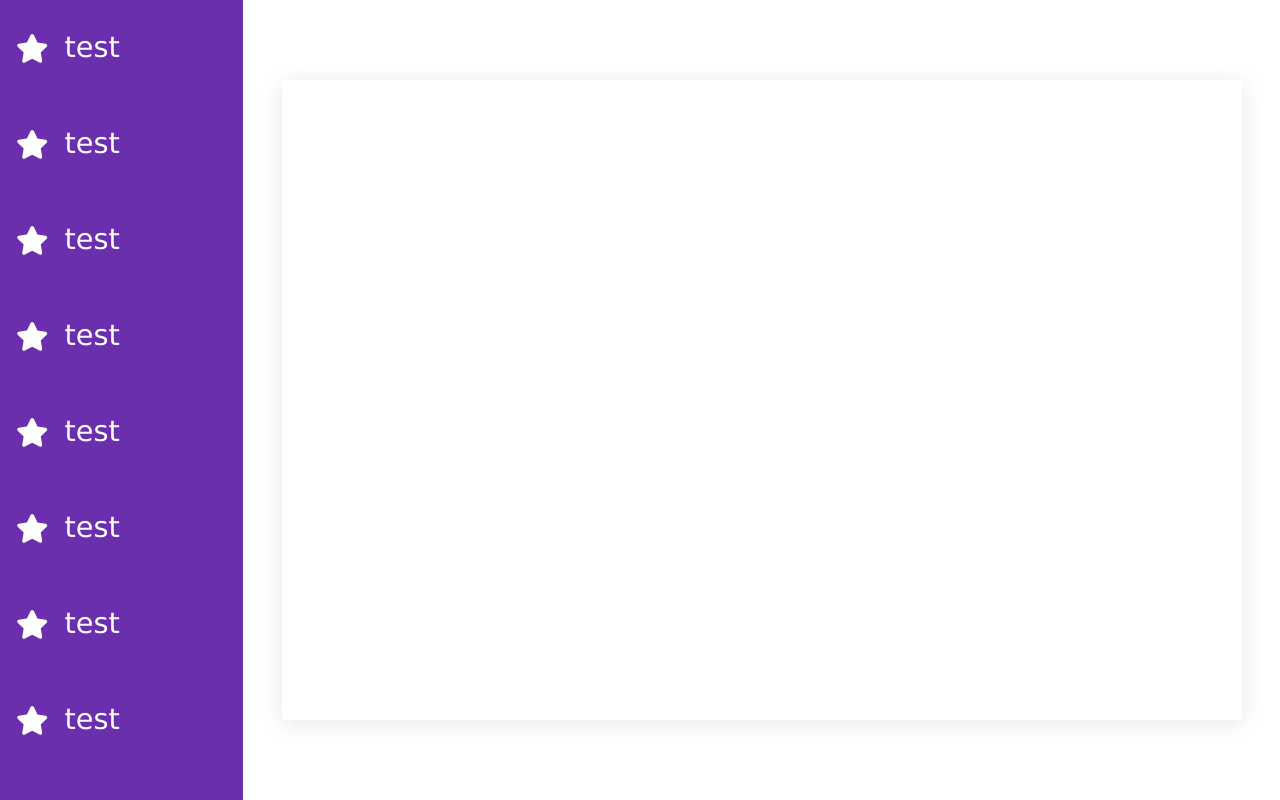
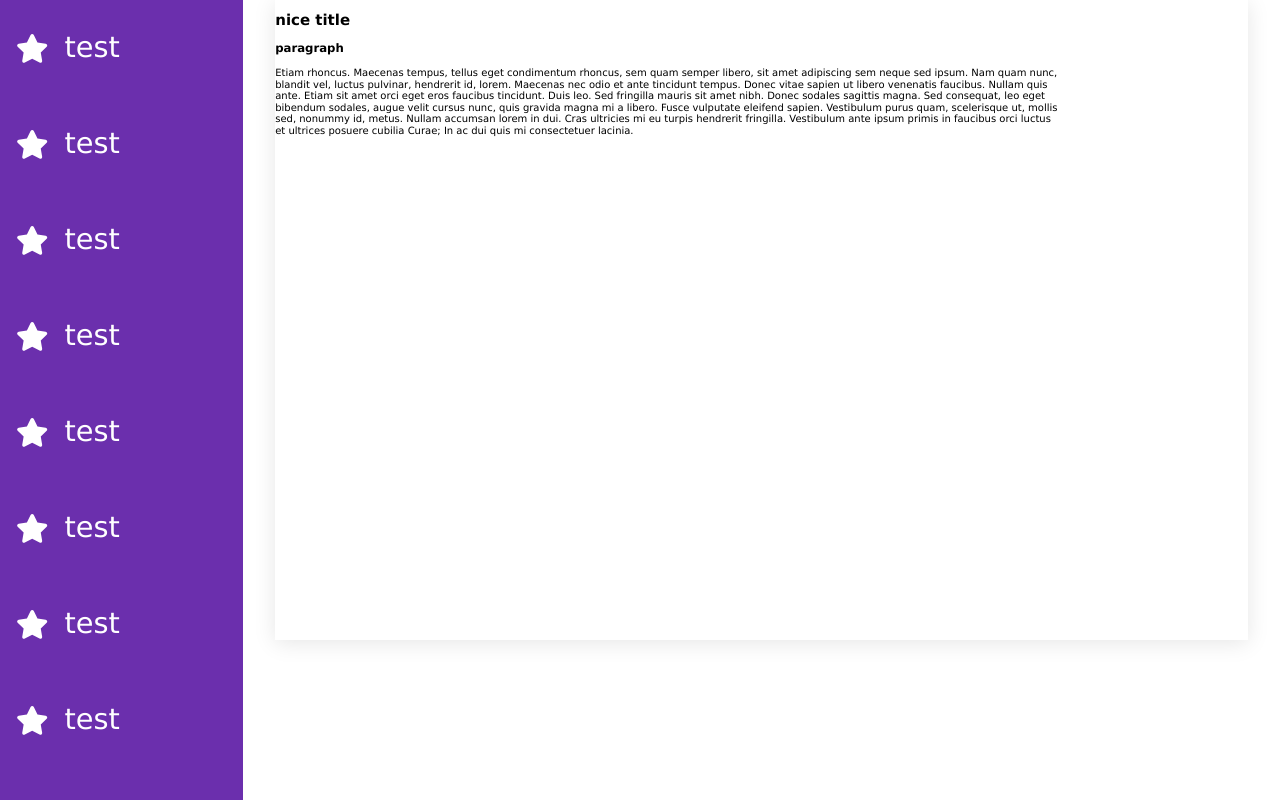
Before and after one commit to lynea/fe-onboarding, a Next.js app: page /onboarding in a window 1280 px wide. Built offline with nearby package versions, Linux system fonts and the light colour scheme.

Commit message:
add text container and update to next-v10

```diff
--- a/components/Elevation/Elevation.component.tsx
+++ b/components/Elevation/Elevation.component.tsx
@@ -2,10 +2,12 @@ import { ElevationProps } from './types';
 import styled, { css } from 'styled-components';
 import React, { FunctionComponent } from 'react';
 
+//TODO: see if its doable to wrap around text container
+
 export const StyledElevation = styled.span<ElevationProps>`
     display: block;
-    height: fit-content;
-    width: fit-content;
+    height: 100%;
+    width: 100%;
 
     ${({ elevation }) =>
         elevation === 1 &&
--- a/components/ExplainationCard/ExplainationCard.component.tsx
+++ b/components/ExplainationCard/ExplainationCard.component.tsx
@@ -1,4 +1,6 @@
 import { StyledCardContainer } from './ExplainationCard.styles';
+import TextContainer from './TextContainer';
+import TextContainerObj from '../../mocks/TextContainerMocks';
 import React from 'react';
 
 //TODO: add text prop , title etc and inner container
@@ -7,7 +9,11 @@ import React from 'react';
 export type ExplainationCardProps = {};
 
 const ExplainationCard: React.FC<ExplainationCardProps> = ({}) => {
-    return <StyledCardContainer> </StyledCardContainer>;
+    return (
+        <StyledCardContainer>
+            <TextContainer TextContainerObj={TextContainerObj}></TextContainer>
+        </StyledCardContainer>
+    );
 };
 
 export default ExplainationCard;
--- a/components/ExplainationCard/ExplainationCard.styles.tsx
+++ b/components/ExplainationCard/ExplainationCard.styles.tsx
@@ -1,7 +1,12 @@
 import styled from 'styled-components';
+import mediaQueries from '../../utils/media-queries';
 //TODO add responsive layouts
 
 export const StyledCardContainer = styled.div`
-    width: 60rem;
-    height: 40rem;
+    ${mediaQueries('md')`
+        box-shadow: 0px 3px 21px #0000001a;
+        height: 40rem;
+    `};
+    width: 100%;
+    height: 100vh;
 `;
--- /dev/null
+++ b/components/ExplainationCard/TextContainer/TextContainer.component.tsx
@@ -0,0 +1,17 @@
+import React, { FunctionComponent } from 'react';
+import { TextContainerProps } from './types';
+import { StyledTextContainer, Paragraph, Title, SubTitle } from './index';
+
+const TextContainer: FunctionComponent<TextContainerProps> = ({ TextContainerObj }) => (
+    <StyledTextContainer>
+        <h2>{TextContainerObj.title}</h2>
+        {TextContainerObj.paragraphs.map((paragraph) => (
+            <>
+                <SubTitle>{paragraph.title}</SubTitle>
+                <Paragraph key={paragraph.title}>{paragraph.body?.text}</Paragraph>
+            </>
+        ))}
+    </StyledTextContainer>
+);
+
+export default TextContainer;
--- /dev/null
+++ b/components/ExplainationCard/TextContainer/TextContainer.styles.tsx
@@ -0,0 +1,13 @@
+import React from 'react';
+import styled from 'styled-components';
+
+export const StyledTextContainer = styled.div`
+    width: 90%;
+    height: 90%;
+`;
+export const Title = styled.h2``;
+export const SubTitle = styled.h3``;
+export const Paragraph = styled.div`
+    width: 90%;
+    height: 90%;
+`;
--- /dev/null
+++ b/components/ExplainationCard/TextContainer/index.tsx
@@ -0,0 +1,2 @@
+export { default } from './TextContainer.component';
+export * from './TextContainer.styles';
--- /dev/null
+++ b/components/ExplainationCard/TextContainer/types.ts
@@ -0,0 +1,16 @@
+export interface TextContainerProps {
+    TextContainerObj: {
+        imageUrl?: string;
+        title: string;
+        paragraphs: paragraph[];
+
+    };
+}
+
+export interface paragraph {
+    title: string;
+    body: {
+        text?: string;
+        codeBlock?: string;
+    }
+}
--- a/layout/MainLayout.styles.tsx
+++ b/layout/MainLayout.styles.tsx
@@ -124,6 +124,7 @@ export const Row = styled.div`
 `;
 
 export const StyledContentContainer = styled.section`
+    min-height: 100vh;
     flex: 1;
     display: flex;
     justify-content: space-around;
--- /dev/null
+++ b/mocks/TextContainerMocks.ts
@@ -0,0 +1,13 @@
+
+const TextContainerObj = {
+    title: 'nice title',
+    paragraphs: [{
+        title: 'paragraph',
+        body: { text: 'Etiam rhoncus. Maecenas tempus, tellus eget condimentum rhoncus, sem quam semper libero, sit amet adipiscing sem neque sed ipsum. Nam quam nunc, blandit vel, luctus pulvinar, hendrerit id, lorem. Maecenas nec odio et ante tincidunt tempus. Donec vitae sapien ut libero venenatis faucibus. Nullam quis ante. Etiam sit amet orci eget eros faucibus tincidunt. Duis leo. Sed fringilla mauris sit amet nibh. Donec sodales sagittis magna. Sed consequat, leo eget bibendum sodales, augue velit cursus nunc, quis gravida magna mi a libero. Fusce vulputate eleifend sapien. Vestibulum purus quam, scelerisque ut, mollis sed, nonummy id, metus. Nullam accumsan lorem in dui. Cras ultricies mi eu turpis hendrerit fringilla. Vestibulum ante ipsum primis in faucibus orci luctus et ultrices posuere cubilia Curae; In ac dui quis mi consectetuer lacinia. ',
+                codeBlock: 'loremIpsum etc'
+        }
+    }]
+}
+
+
+export default TextContainerObj;
--- a/package.json
+++ b/package.json
@@ -19,10 +19,10 @@
     "@typescript-eslint/parser": "^4.3.0",
     "eslint-config-prettier": "^6.12.0",
     "eslint-plugin-prettier": "^3.1.4",
-    "next": "9.5.3",
+    "next": "^10.0.0",
     "prettier": "^2.1.2",
-    "react": "16.13.1",
-    "react-dom": "16.13.1",
+    "react": "^17.0.1",
+    "react-dom": "^17.0.1",
     "styled-components": "^5.2.0",
     "styled-normalize": "^8.0.7",
     "typescript": "^4.0.3"
--- a/pages/onboarding.tsx
+++ b/pages/onboarding.tsx
@@ -1,13 +1,10 @@
 import React from 'react';
 import MainLayout from '../layout/MainLayout';
-import Elevation from '../components/Elevation';
 import ExplainationCard from '../components/ExplainationCard';
 
 const Onboarding = () => (
     <MainLayout>
-        <Elevation elevation={1}>
-            <ExplainationCard></ExplainationCard>
-        </Elevation>
+        <ExplainationCard></ExplainationCard>
     </MainLayout>
 );
 
```
Also changed, not shown: styles/Elevation.tsx (added, +18 -0 lines), 1 other file (tests, documents, lock files or other folders).
